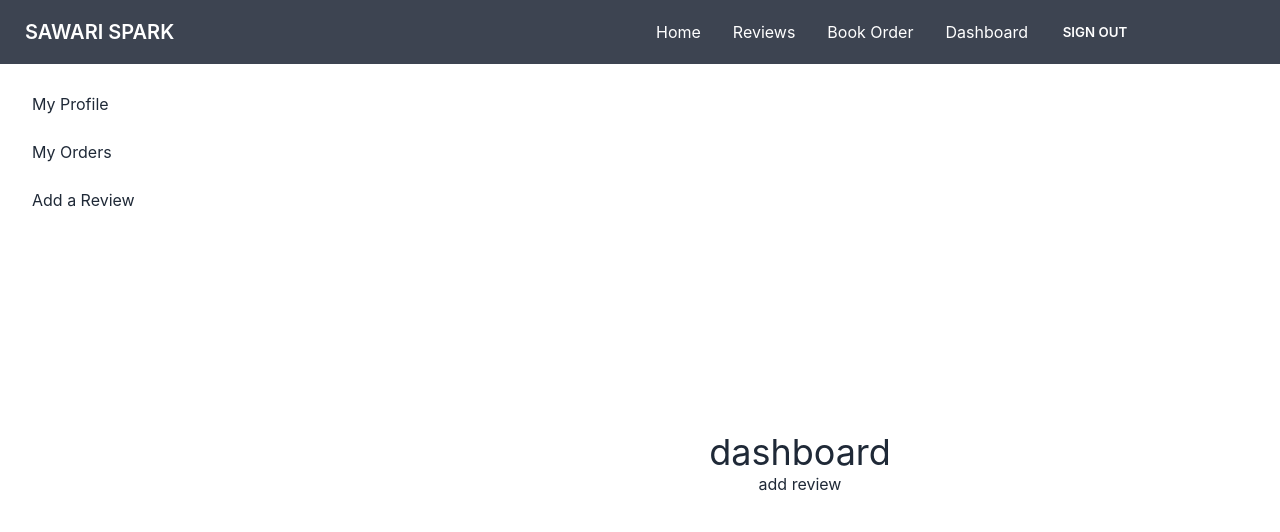
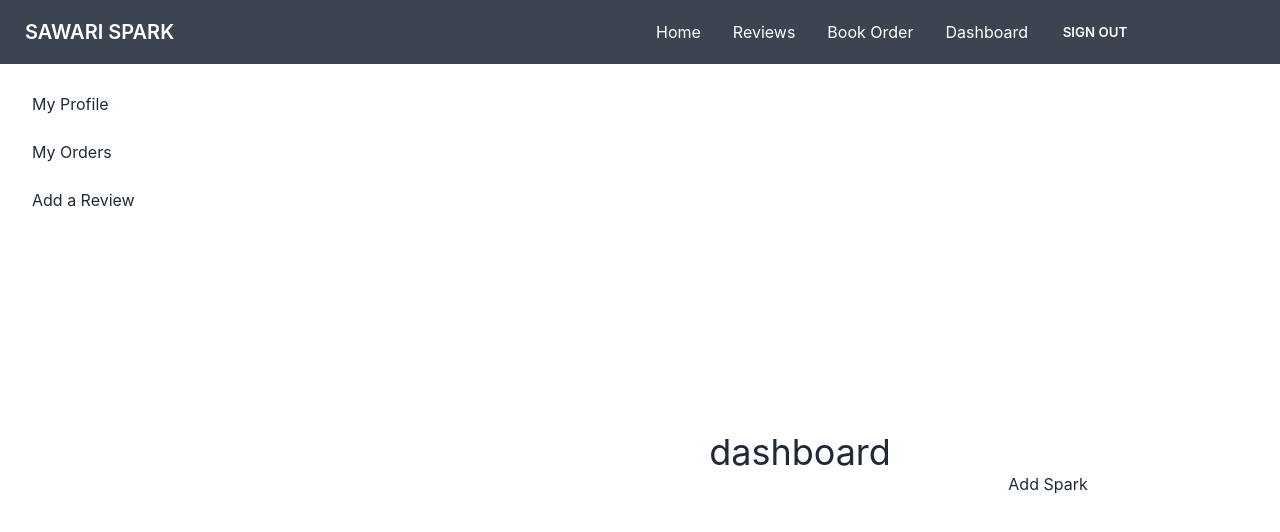
Before and after one commit to shufolislam1/sawari-spark-client-side, a React (Create React App) app: page /dashboard/addreview in a window 1280 px wide. Shown: the top 532 px of the page. Built offline with nearby package versions, Linux system fonts and the light colour scheme; no server answers; sample sign-in values are in the browser's storage.

Commit message:
review add part done

```diff
--- a/src/pages/BookOrder/AddReview.js
+++ b/src/pages/BookOrder/AddReview.js
@@ -1,9 +1,32 @@
 import React from 'react';
+import { useForm } from 'react-hook-form';
 
 const AddReview = () => {
+    const { register, handleSubmit } = useForm();
+    const onSubmit = (data) =>{
+        console.log(data)
+
+        // send data to server
+        const url = `http://localhost:5000/spark`
+        fetch(url, {
+            method: 'POST',
+            headers: {
+                'content-type': 'application/json'
+            },
+            body: JSON.stringify(data)
+        })
+        .then(res => res.json())
+        .then (result => {
+            console.log(result);
+        })
+    };
     return (
         <div>
-            <h2>add review</h2>
+            <form onSubmit={handleSubmit(onSubmit)}>
+                <input {...register("description")} />
+                <input type="number" {...register("ratings", { min: 1, max: 5 })} />
+                <input type="submit" value="Add Spark" />
+            </form>
         </div>
     );
 };
```
